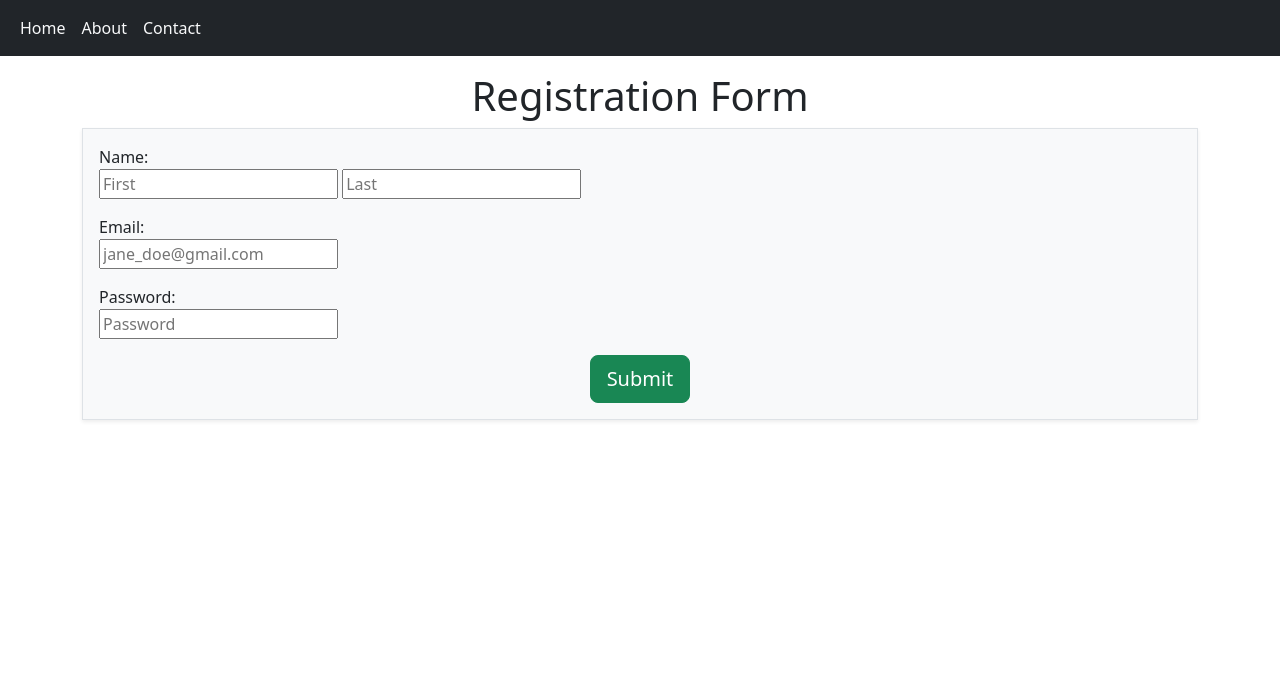
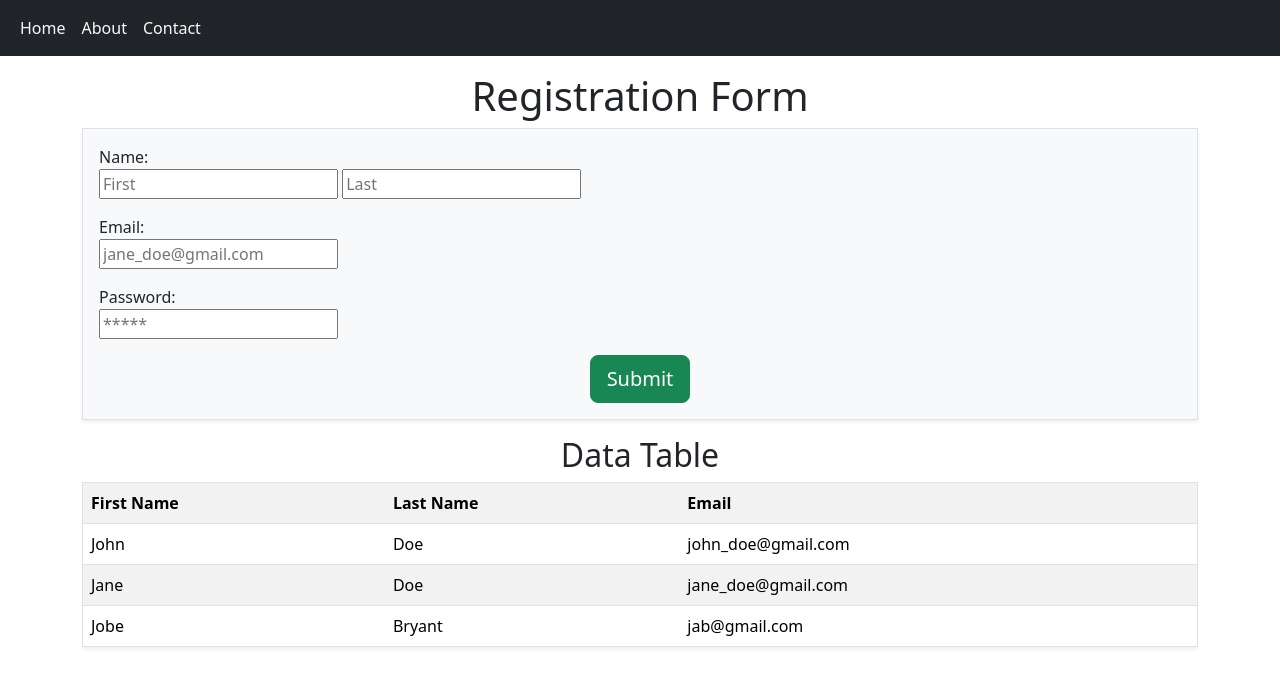
Before and after one commit to jabmaster1/-Knowledge-Check-Bootstrap-Basics-Utilities-Forms-and-Components, a plain HTML site: page HTML/index.html in a window 1280 px wide. Drawn offline with nearby package versions, Linux system fonts and the light colour scheme.

Commit message:
added data table and sample data

```diff
--- a/HTML/index.html
+++ b/HTML/index.html
@@ -41,11 +41,39 @@
                     </div>
                     <div class="mb-3">
                         <label for="password" class="col-12">Password:</label>
-                        <input type="password" name="password" id="password" placeholder="Password" required>
+                        <input type="password" name="password" id="password" placeholder="*****" required>
                     </div>
                     <button class="btn btn-lg btn-success d-block mx-auto">Submit</button>
                 </div>
             </form>
+        </div>
+        <!--Table-->
+        <div class="container">
+            <h2 class="text-center mt-3">Data Table</h2>
+            <div class="table-responsive">
+                <table class="table table-striped table-hover border shadow-sm">
+                    <tr>
+                        <th>First Name</th>
+                        <th>Last Name</th>
+                        <th>Email</th>
+                    </tr>
+                    <tr>
+                        <td>John</td>
+                        <td>Doe</td>
+                        <td>john_doe@gmail.com</td>
+                    </tr>
+                    <tr>
+                        <td>Jane</td>
+                        <td>Doe</td>
+                        <td>jane_doe@gmail.com</td>
+                    </tr>
+                    <tr>
+                        <td>Jobe</td>
+                        <td>Bryant</td>
+                        <td>jab@gmail.com</td>
+                    </tr>
+                </table>
+            </div>
         </div>
     </main>
     <footer>
```
